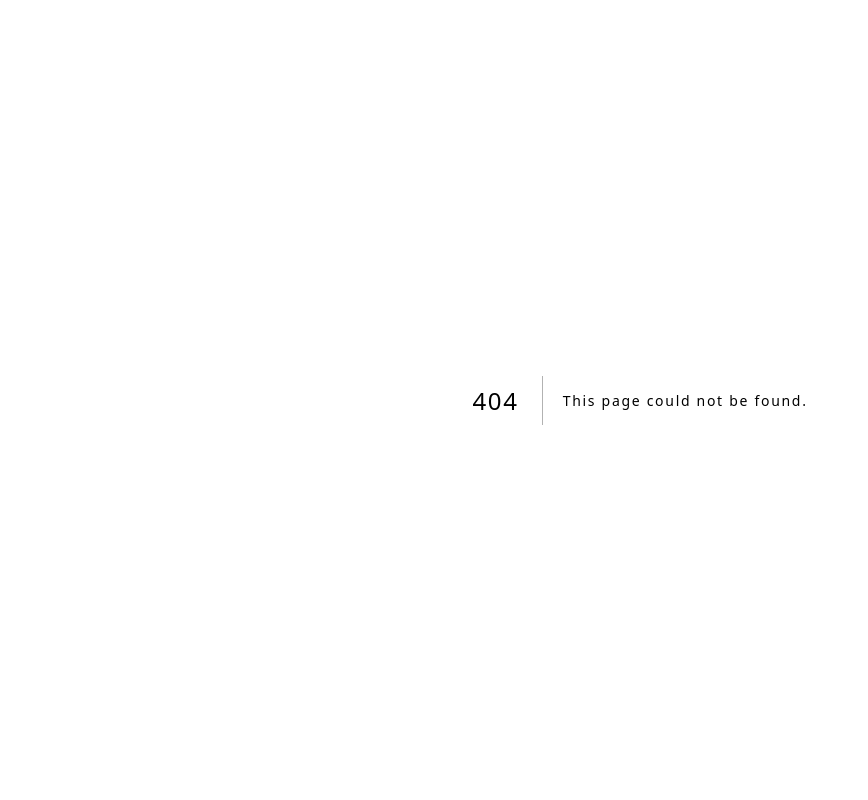
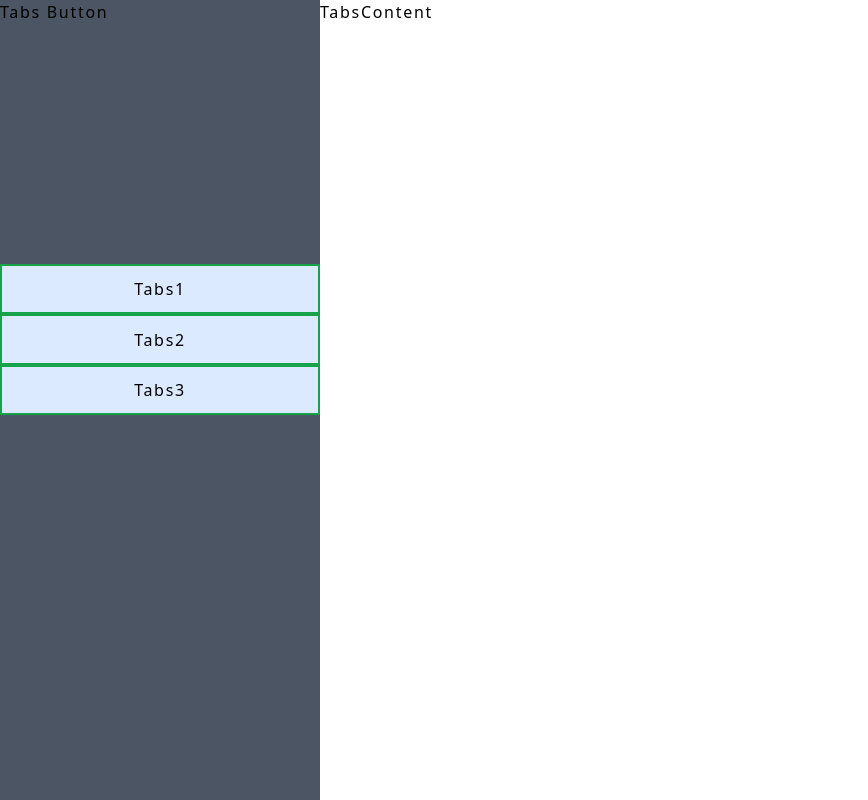
Before and after one commit to Digzcod/nextjs-gym, a Next.js app: page /02-tabs in a window 1280 px wide. Before the commit this address had no page. Shown: the whole page, without its empty margins (0-868 px from the left). Built offline with nearby package versions, Linux system fonts and the light colour scheme.

Commit message:
new commits

```diff
--- /dev/null
+++ b/app/(projects)/01-tours/layout.tsx
@@ -0,0 +1,18 @@
+
+import type { Metadata } from 'next'
+
+export const metadata: Metadata = {
+  title: 'Stephen Projects | 01-Tours',
+  description: 'Choose your favorite tours',
+}
+
+export default function ToursLayout({
+  children,
+}: {
+  children: React.ReactNode
+}) {
+  return (
+
+      <body>{children}</body>
+  )
+}
--- a/app/(projects)/01-tours/page.tsx
+++ b/app/(projects)/01-tours/page.tsx
@@ -1,11 +1,14 @@
 'use client'
 import ToursApp from '@/app/components/01--tours/App'
+
 
 export default function ToursHomePage() {
   return (
     <main className='mx-16'>
       <div className='my-[2rem]'>
-      <h2 className='text-center text-green-500 text-2xl font-medium'>Tours Page</h2>
+      <h2 className='text-center text-green-500 text-2xl font-medium'>
+        Tours Page
+      </h2>
       </div>
       <ToursApp/>
     </main>
--- /dev/null
+++ b/app/(projects)/02-tabs/layout.tsx
@@ -0,0 +1,17 @@
+
+import type { Metadata } from 'next'
+
+export const metadata: Metadata = {
+  title: 'Stephen Projects | 02-Tabs',
+  description: 'Choose your favorite tours',
+}
+
+export default function TabsLayout({
+  children,
+}: {
+  children: React.ReactNode
+}) {
+  return (
+      <body>{children}</body>
+  )
+}
--- /dev/null
+++ b/app/(projects)/02-tabs/page.tsx
@@ -0,0 +1,13 @@
+import TabsBtn from '@/app/components/02--tabs/TabsBtn'
+import TabsContent from '@/app/components/02--tabs/TabsContent'
+import React from 'react'
+
+export default function TabsPage() {
+  return (
+    <body className='flex px-auto'>
+      {/* TabsPage */}
+      <TabsBtn/>
+      <TabsContent/>
+    </body>
+  )
+}
--- /dev/null
+++ b/app/components/02--tabs/TabsBtn.tsx
@@ -0,0 +1,14 @@
+import React from 'react'
+
+export default function TabsBtn() {
+  return (
+    <section className='w-[20rem] min-h-screen bg-gray-600'>
+    <h1>Tabs Button</h1>
+    <div className='grid mt-60'>
+        <button className='border-2 border-green-600 py-[.7rem] bg-blue-100'>Tabs1</button>
+        <button className='border-2 border-green-600 py-[.7rem] bg-blue-100'>Tabs2</button>
+        <button className='border-2 border-green-600 py-[.7rem] bg-blue-100'>Tabs3</button>
+    </div>
+    </section>
+  )
+}
--- /dev/null
+++ b/app/components/02--tabs/TabsContent.tsx
@@ -0,0 +1,9 @@
+import React from "react";
+
+export default function TabsContent() {
+  return (
+    <div>
+      <h1>TabsContent</h1>
+    </div>
+  );
+}
```
